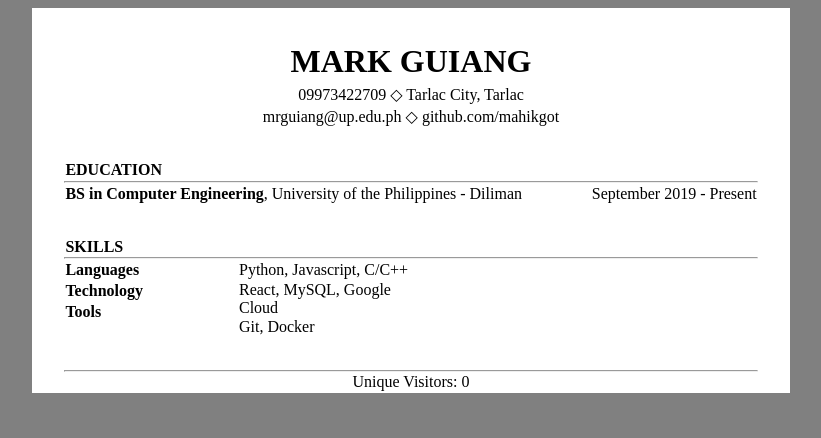
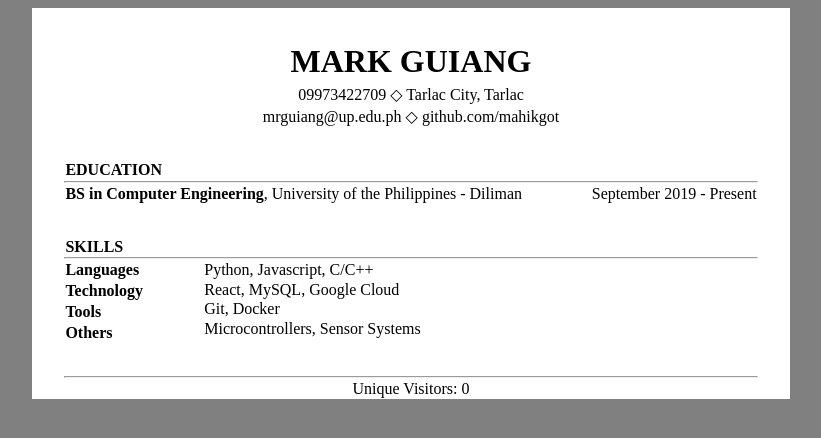
Before and after one commit to mark-cloud-challenge/resume-frontend, a React (Create React App) app: page / in a window 1280 px wide. Shown: the top 438 px of the page, without its empty margins (229-1050 px from the left). Built offline with nearby package versions, Linux system fonts and the light colour scheme; no server answers.

Commit message:
add more skills

```diff
--- a/src/App.css
+++ b/src/App.css
@@ -28,9 +28,10 @@ hr {
 
 .SkillsContainer {
     display: grid;
-    grid-template-columns: 1fr 1fr 2fr;
+    grid-template-columns: 1fr 2fr 2fr;
     grid-template-rows: auto;
     grid-template-areas:
+        "skill name none"
         "skill name none"
         "skill name none"
         "skill name none";
--- a/src/App.js
+++ b/src/App.js
@@ -49,11 +49,13 @@ const App = () => {
                     <p>Languages</p>
                     <p>Technology</p>
                     <p>Tools</p>
+                    <p>Others</p>
                 </div>
                 <div className="Names">
                     <p>Python, Javascript, C/C++</p>
                     <p>React, MySQL, Google Cloud</p>
                     <p>Git, Docker</p>
+                    <p>Microcontrollers, Sensor Systems</p>
                 </div>
             </div>
         </div>
```
